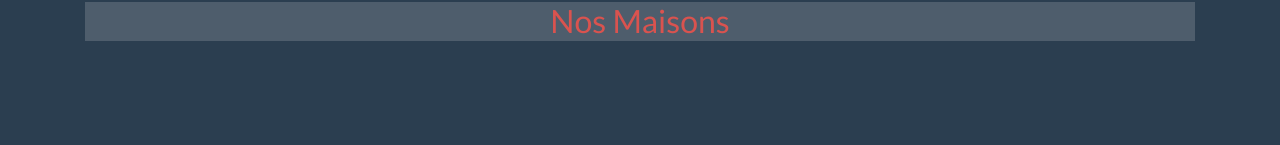
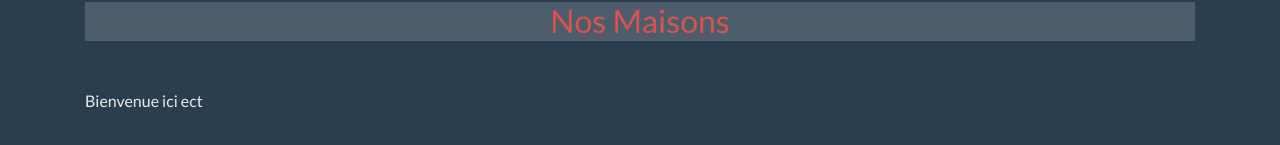
Before and after one commit to Amar2050/Agence-Immo, a plain HTML site: page index.html in a window 1280 px wide. Shown: the part 587-732 px from the top of the page. Drawn offline with nearby package versions, Linux system fonts and the light colour scheme.

Commit message:
Ajout d'un truc
J'ai rajouter un petit paragraphe

```diff
--- a/index.html
+++ b/index.html
@@ -51,6 +51,9 @@
         Nos Maisons
       </h2>
 
+
+      <p>Bienvenue ici ect</p>
+
       </div>
 
 </body>
```
